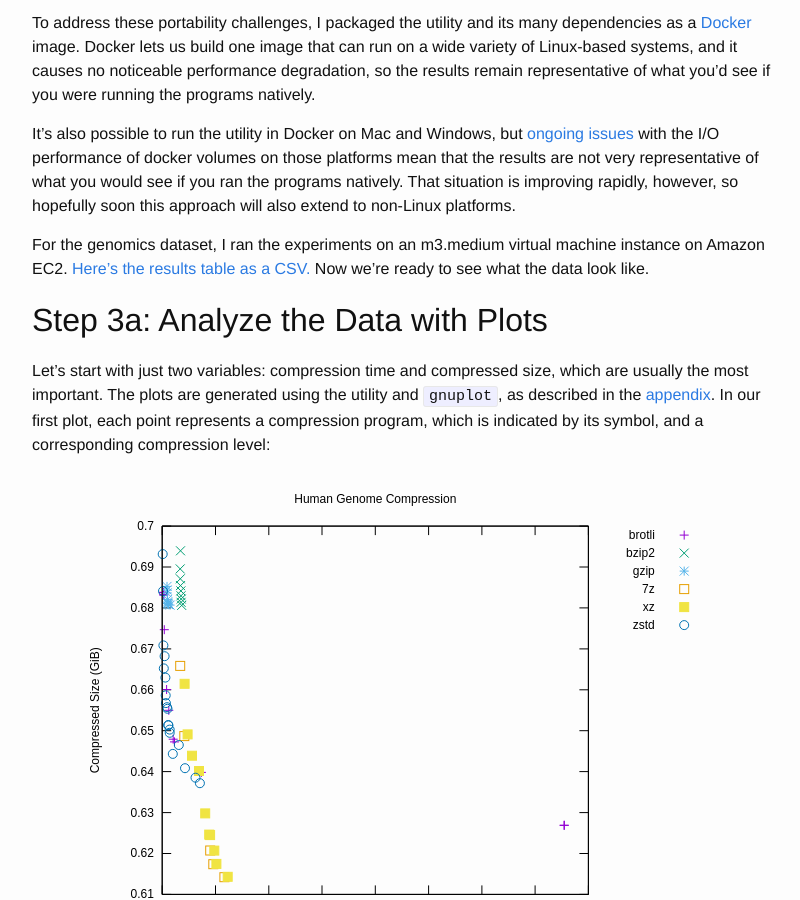
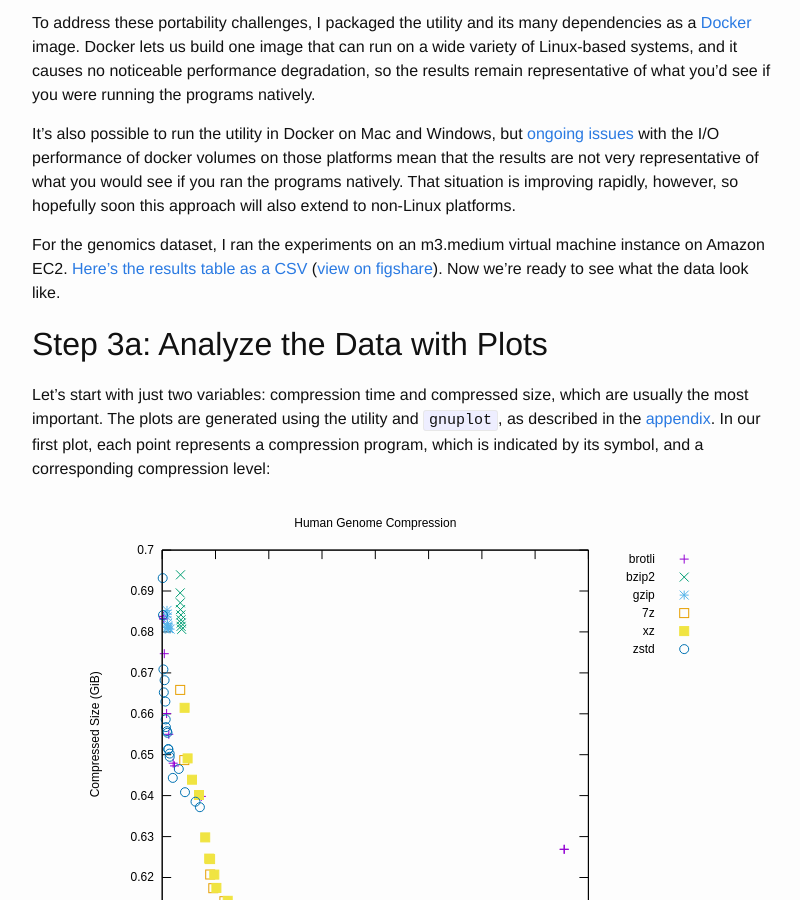
Before and after one commit to jdleesmiller/jdleesmiller.github.io, a Jekyll site: the page built from _posts/2017-05-01-compression-pareto-docker-gnuplot.md, in a window 1280 px wide and 900 px high, scrolled down 1912 px. Shown: the whole window, without its empty margins (238-1038 px from the left). Built offline with Jekyll 4.4.1, drawn with Linux system fonts in a browser that asks for light colours; formulas are drawn with MathJax 3; some of the changed text lies outside the part shown.

Commit message:
Link data file to figshare

```diff
--- a/_posts/2017-05-01-compression-pareto-docker-gnuplot.md
+++ b/_posts/2017-05-01-compression-pareto-docker-gnuplot.md
@@ -47,7 +47,7 @@ To address these portability challenges, I packaged the utility and its many dep
 
 It's also possible to run the utility in Docker on Mac and Windows, but [ongoing issues](https://github.com/docker/for-mac/issues/77) with the I/O performance of docker volumes on those platforms mean that the results are not very representative of what you would see if you ran the programs natively. That situation is improving rapidly, however, so hopefully soon this approach will also extend to non-Linux platforms.
 
-For the genomics dataset, I ran the experiments on an m3.medium virtual machine instance on Amazon EC2. [Here's the results table as a CSV.](/assets/compare_compressors/hg38_m3.csv) Now we're ready to see what the data look like.
+For the genomics dataset, I ran the experiments on an m3.medium virtual machine instance on Amazon EC2. [Here's the results table as a CSV](/assets/compare_compressors/hg38_m3.csv) ([view on figshare](https://figshare.com/articles/Metrics_from_Compressing_the_Human_Genome_with_Six_Programs/4989737)). Now we're ready to see what the data look like.
 
 ## Step 3a: Analyze the Data with Plots
 
@@ -332,7 +332,7 @@ where:
 
 - The `--volume /tmp:/tmp` flag is optional but may improve performance. The utility does its compression and decompression in `/tmp` inside the container, and all of the writes inside the container go through Docker's union file system. By mounting `/tmp` on the host, we bypass the union file system. (Ideally, we'd just set this volume up in the Dockerfile, but unfortunately it's 10x slower on Docker for Mac and Windows; hopefully that will improve soon.)
 
-Alternatively, note that you can just download [the results I generated](/assets/compare_compressors/hg38_m3.csv) and put them in `data/hg38.csv` for analysis.
+Alternatively, note that you can just download [the results I generated](/assets/compare_compressors/hg38_m3.csv) ([view on figshare](https://figshare.com/articles/Metrics_from_Compressing_the_Human_Genome_with_Six_Programs/4989737)) and put them in `data/hg38.csv` for analysis.
 
 ### Analyze the Data
 
```
